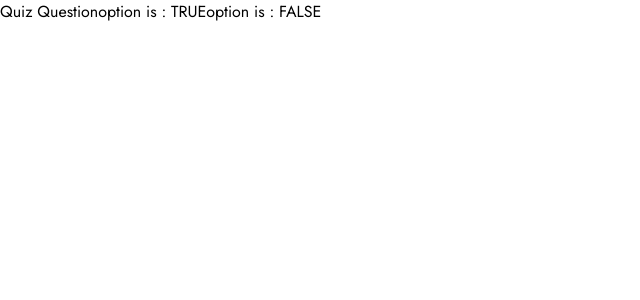
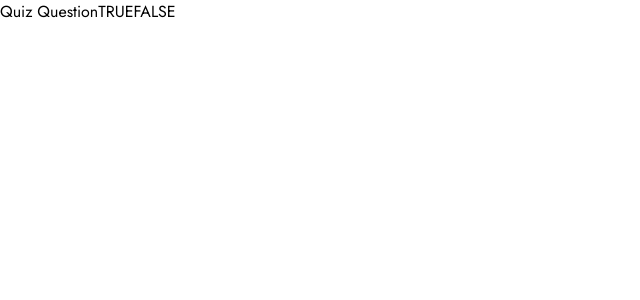
Before and after one commit to AryanK1511/Signify, a React (Create React App) app in the folder frontend/: page / in a window 1280 px wide. Shown: the top 300 px of the page, without its empty margins (0-640 px from the left). Built offline with nearby package versions, Linux system fonts and the light colour scheme.

Commit message:
Added quiz option component

```diff
--- a/frontend/src/quiz/QuizOption.js
+++ b/frontend/src/quiz/QuizOption.js
@@ -1,11 +1,13 @@
 import React from "react";
 
-const QuizOption = ({option}) => {
-return(
-    <>
-    option is : {option}
-    </>
-)
-}
+const QuizOption = ({ option, onSelect }) => {
+  const imagePath = `/images/Main/quiz/${option}_gesture.png`;
+
+  return (
+    <button onClick={()=>onSelect(option)}>
+        <h2>{option}</h2>
+    </button>
+  );
+};
 
 export default QuizOption;
```
